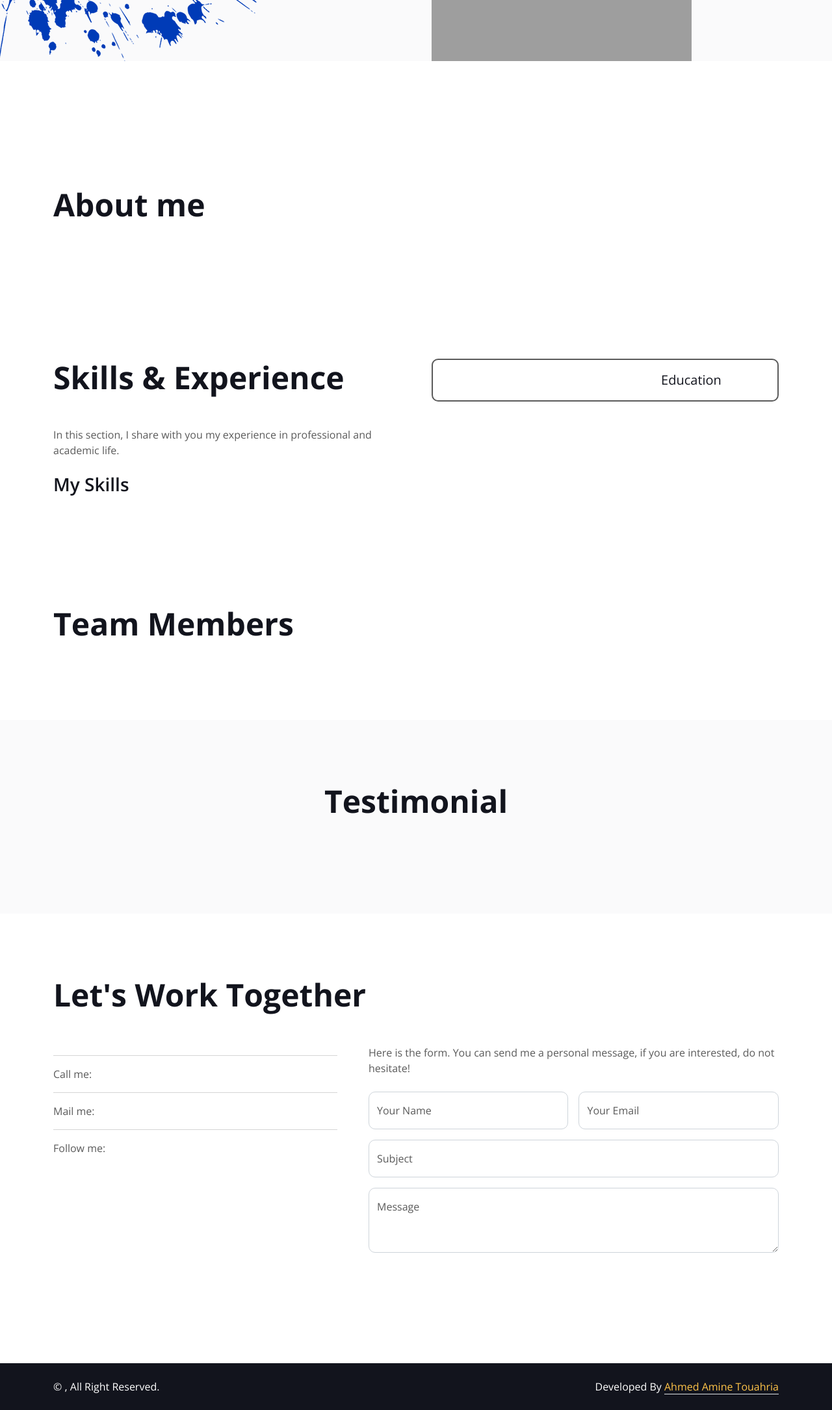
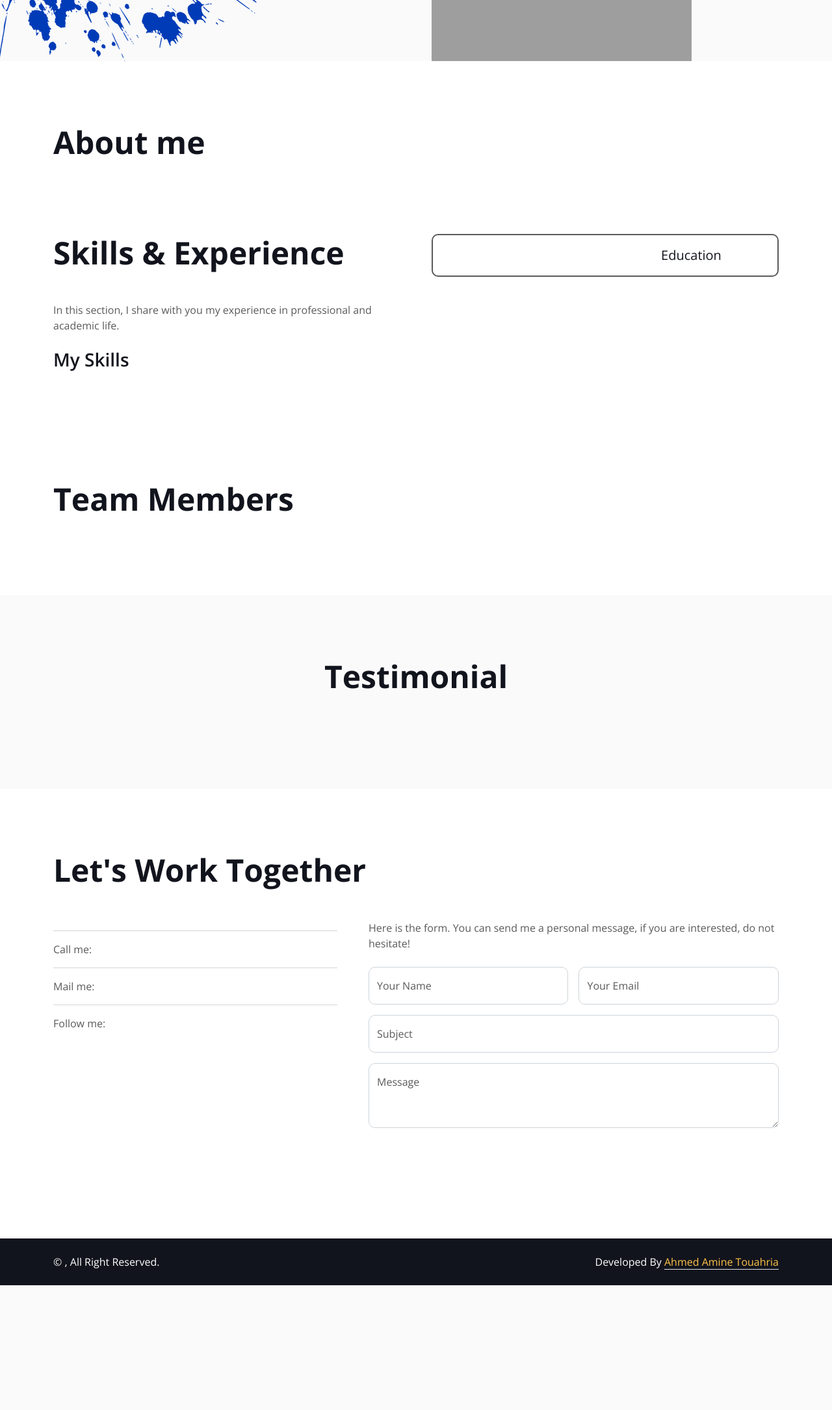
Before and after one commit to ahmedtouahria/muadh_alafeefi, a Django app: template templates/pages/home.html in a window 1280 px wide. Shown: the part 206-2376 px from the top of the page at 65% size. After the commit the page ends 2184 px from the top, so only its background shows below. Run offline with Django 4.2, Linux system fonts and the light colour scheme; the template is opened without the code that fills it, so the values that code supplies are empty; some libraries are stand-ins or nearby versions; grey boxes are pictures that could not be loaded.

Commit message:
fixed description section

```diff
--- a/templates/pages/home.html
+++ b/templates/pages/home.html
@@ -75,7 +75,7 @@
 
 
     <!-- About Start -->
-    <div class="container-xxl py-6" id="about">
+    <div class="container-xxl" id="about">
         <div class="container wow fadeInUp" data-wow-delay="0.1s">
            <h2 class="display-5">About me</h2>
            <p>
```
